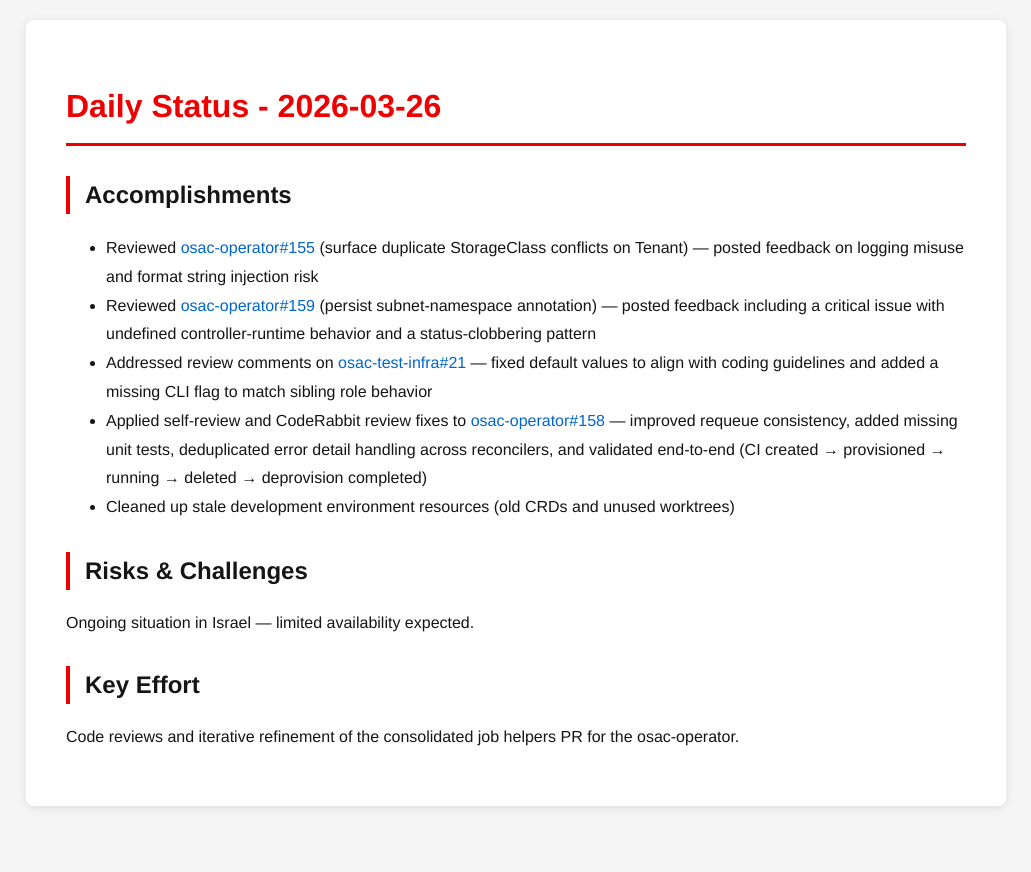
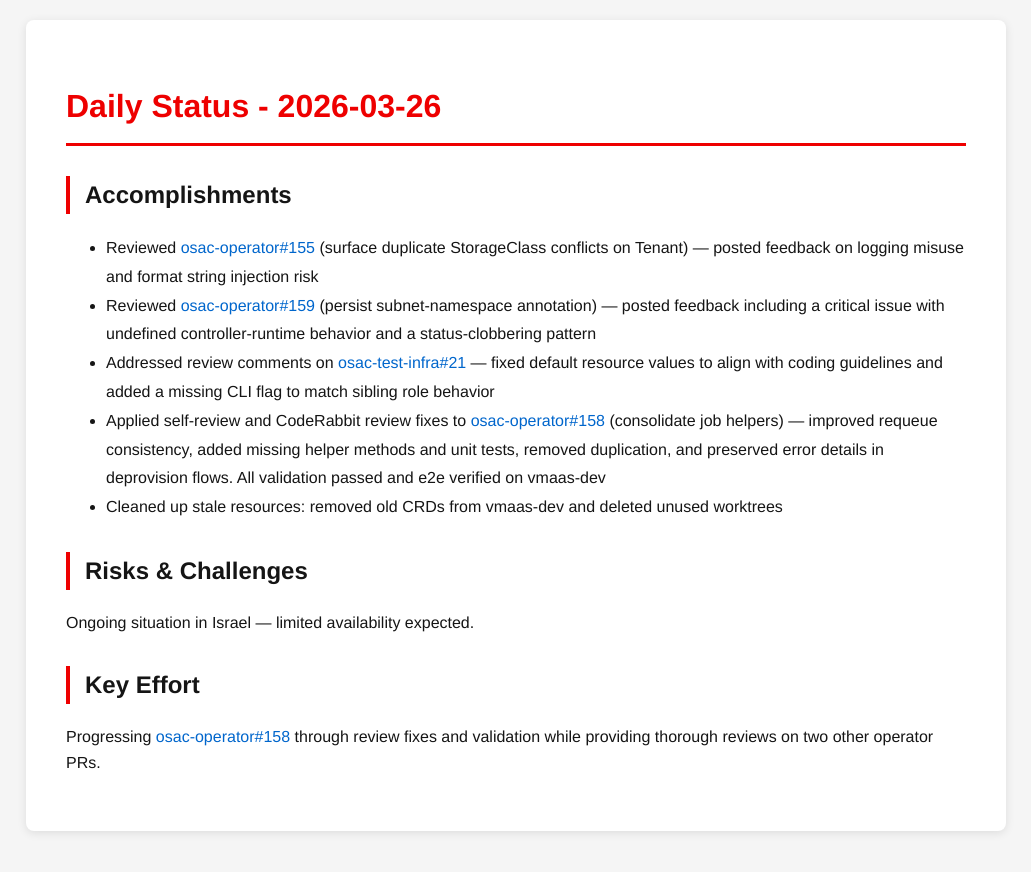
Before and after one commit to tzvatot/daily-status, a Jekyll site: the page built from 2026-03-26.md, in a window 1280 px wide. Shown: the top 872 px of the page, without its empty margins (124-1155 px from the left). Built offline with Jekyll 4.4.1, drawn with Linux system fonts in a browser that asks for light colours.

Commit message:
Daily status update - 2026-03-26

```diff
--- a/2026-03-26.md
+++ b/2026-03-26.md
@@ -9,12 +9,12 @@ date: 2026-03-26
 ## Accomplishments
 - Reviewed [osac-operator#155](https://github.com/osac-project/osac-operator/pull/155) (surface duplicate StorageClass conflicts on Tenant) — posted feedback on logging misuse and format string injection risk
 - Reviewed [osac-operator#159](https://github.com/osac-project/osac-operator/pull/159) (persist subnet-namespace annotation) — posted feedback including a critical issue with undefined controller-runtime behavior and a status-clobbering pattern
-- Addressed review comments on [osac-test-infra#21](https://github.com/osac-project/osac-test-infra/pull/21) — fixed default values to align with coding guidelines and added a missing CLI flag to match sibling role behavior
-- Applied self-review and CodeRabbit review fixes to [osac-operator#158](https://github.com/osac-project/osac-operator/pull/158) — improved requeue consistency, added missing unit tests, deduplicated error detail handling across reconcilers, and validated end-to-end (CI created → provisioned → running → deleted → deprovision completed)
-- Cleaned up stale development environment resources (old CRDs and unused worktrees)
+- Addressed review comments on [osac-test-infra#21](https://github.com/osac-project/osac-test-infra/pull/21) — fixed default resource values to align with coding guidelines and added a missing CLI flag to match sibling role behavior
+- Applied self-review and CodeRabbit review fixes to [osac-operator#158](https://github.com/osac-project/osac-operator/pull/158) (consolidate job helpers) — improved requeue consistency, added missing helper methods and unit tests, removed duplication, and preserved error details in deprovision flows. All validation passed and e2e verified on vmaas-dev
+- Cleaned up stale resources: removed old CRDs from vmaas-dev and deleted unused worktrees
 
 ## Risks & Challenges
 Ongoing situation in Israel — limited availability expected.
 
 ## Key Effort
-Code reviews and iterative refinement of the consolidated job helpers PR for the osac-operator.
+Progressing [osac-operator#158](https://github.com/osac-project/osac-operator/pull/158) through review fixes and validation while providing thorough reviews on two other operator PRs.
```
